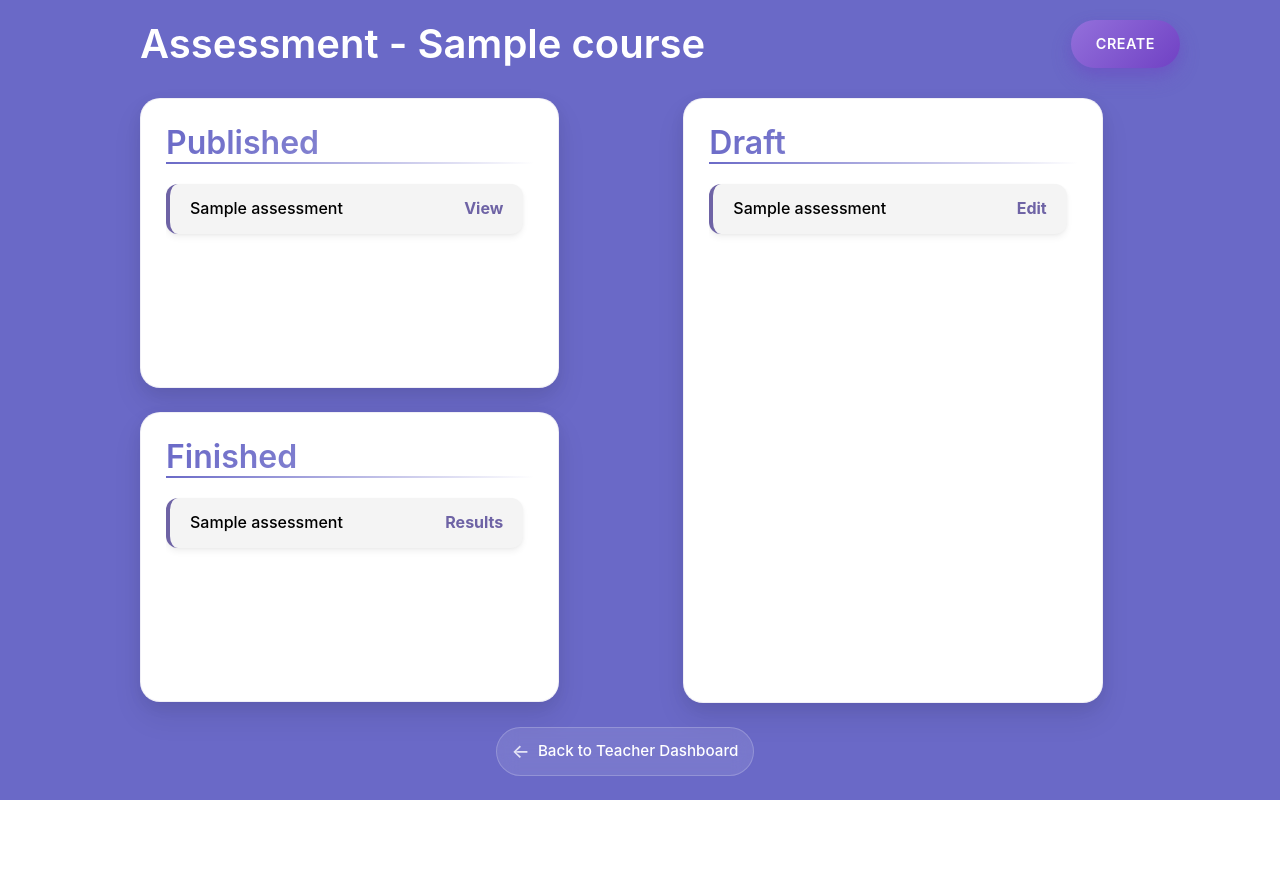
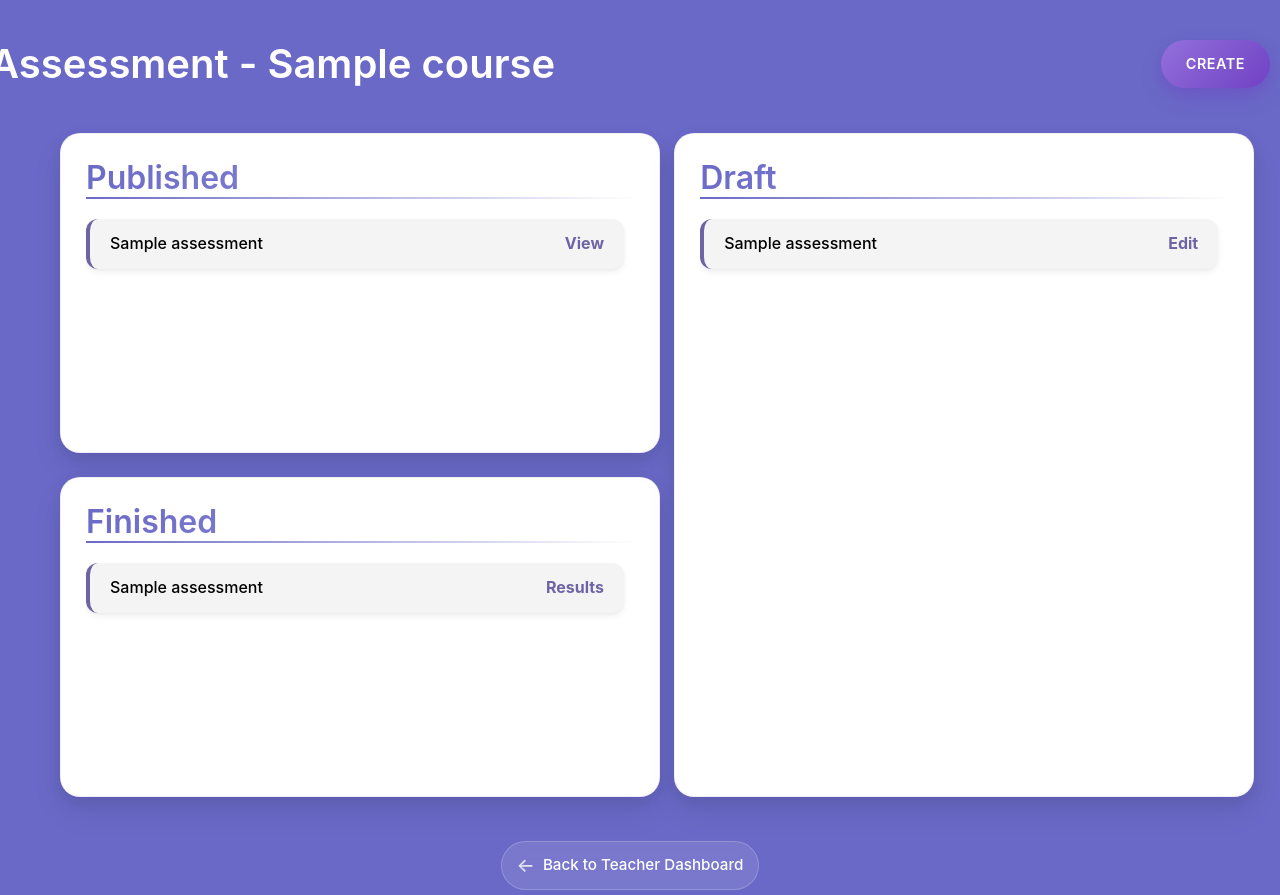
Before and after one commit to YuqiWang1106/assessmate, a Django app: template my_app/templates/assessment_dashboard.html in a window 1280 px wide. Before the commit the page ends 800 px from the top, so only its background shows below. Run offline with Django 5.2, Linux system fonts and the light colour scheme; the template is opened without the code that fills it: values that come from a table or form of the project are taken from there, others are empty; tables that the repository leaves empty hold one stand-in row (values such as "Sample post"); some libraries are stand-ins or nearby versions.

Commit message:
CSS Modification

```diff
--- a/my_app/static/css/assessment_dashboard.css
+++ b/my_app/static/css/assessment_dashboard.css
@@ -16,9 +16,9 @@ html body {
 }
 
 .ad-dashboard-container {
-    padding-left:140px;
-    padding-right:100px;
-    padding-top:20px;
+    padding-left: 60px;
+    padding-right:10px;
+    padding-top:40px;
     padding-bottom:5px;
     max-width: 1400px;
     margin: 0 auto;
@@ -28,7 +28,8 @@ html body {
     display: flex;
     justify-content: space-between;
     align-items: center;
-    margin-bottom: 30px;
+    margin-bottom: 45px;
+    margin-left: -70px;
 }
 
 .ad-header h1 {
@@ -121,13 +122,15 @@ html body {
 }
 
 .ad-column-box-right {
-    height: 605px;
+    height: 664px;
     position: relative;
+    width: 580px;
 }
 
 .ad-column-box-left {
-    height: 290px;
+    height: 320px;
     position: relative;
+    width: 600px;
 }
 
 .ad-column-box-left h2,
@@ -241,6 +244,7 @@ html body {
     background-color: rgba(255, 255, 255, 0.1);
     backdrop-filter: blur(10px);
     border: 1px solid rgba(255, 255, 255, 0.2);
+    margin-top:20px;
 }
 
 .ad-bottom-link a::before {
@@ -344,6 +348,9 @@ html body {
     .ad-column-box-right {
         height: auto;
     }
+    .ad-column-box-left{
+        width: 540px;
+    }
 
     .scrollable-content-left {
         max-height: 200px;
--- a/my_app/static/css/teacher_dashboard.css
+++ b/my_app/static/css/teacher_dashboard.css
@@ -61,7 +61,7 @@ body .header button:hover {
 .dashboard-container {
     width: 85%;
     max-width: 1400px;
-    margin-top: 120px;
+    margin-top: 160px;
     display: flex;
     gap: 30px;
 }
@@ -69,8 +69,8 @@ body .header button:hover {
 /* 标题 “Dashboard” */
 .text-0-1-2 {
     position: absolute;
-    top: 100px;
-    left: 110px;
+    top: 110px;
+    left: 140px;
     font-size: 42px;
     font-weight: 700;
     color: #fff;
--- a/my_app/templates/assessment_dashboard.html
+++ b/my_app/templates/assessment_dashboard.html
@@ -18,7 +18,7 @@
     </div>
 
     <div class="row mt-4 ad-row-gap">
-        <div class="col-md-5">
+        <div class="col-md-5 left-part">
             <div class="ad-column-box-left">
                 <h2>Published</h2>
                 <div class="scrollable-content-left">
```
